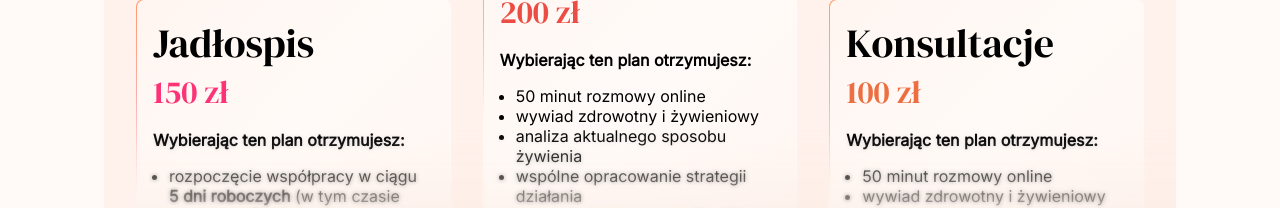
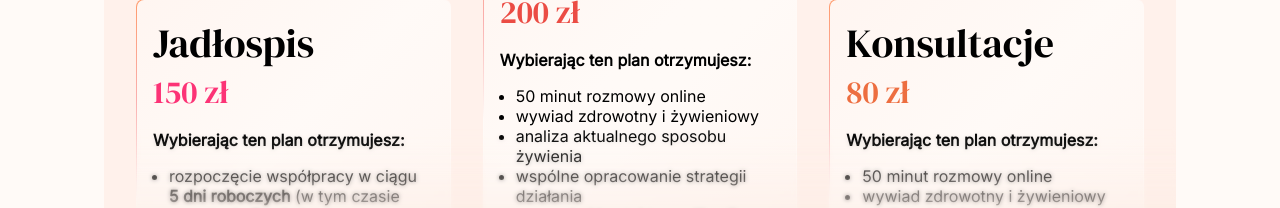
Before and after one commit to Ph0enixKM/niedieta-website, a Next.js app: page / in a window 1280 px wide. Shown: the part 863-1071 px from the top of the page. Built offline with nearby package versions, Linux system fonts and the light colour scheme; a web font is replaced by a local one.

Commit message:
feat: update price

```diff
--- a/src/components/Offer/Offer.tsx
+++ b/src/components/Offer/Offer.tsx
@@ -55,7 +55,7 @@ export default function Offer() {
             <OfferItem
                 title="Konsultacje"
                 description="Wybierając ten plan otrzymujesz:"
-                price={100}
+                price={80}
                 color="#ed6e40"
                 details={[
                     '50 minut rozmowy online',
```
